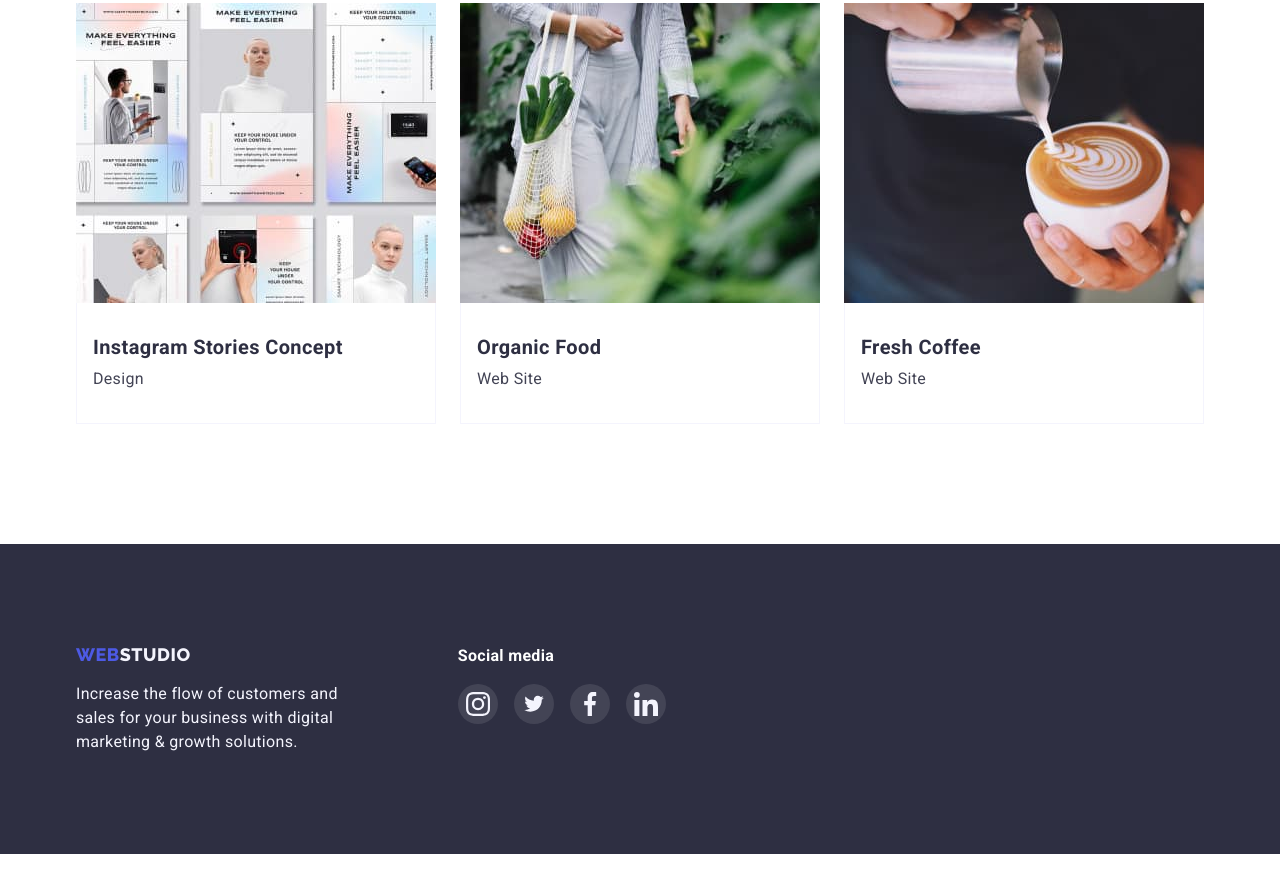
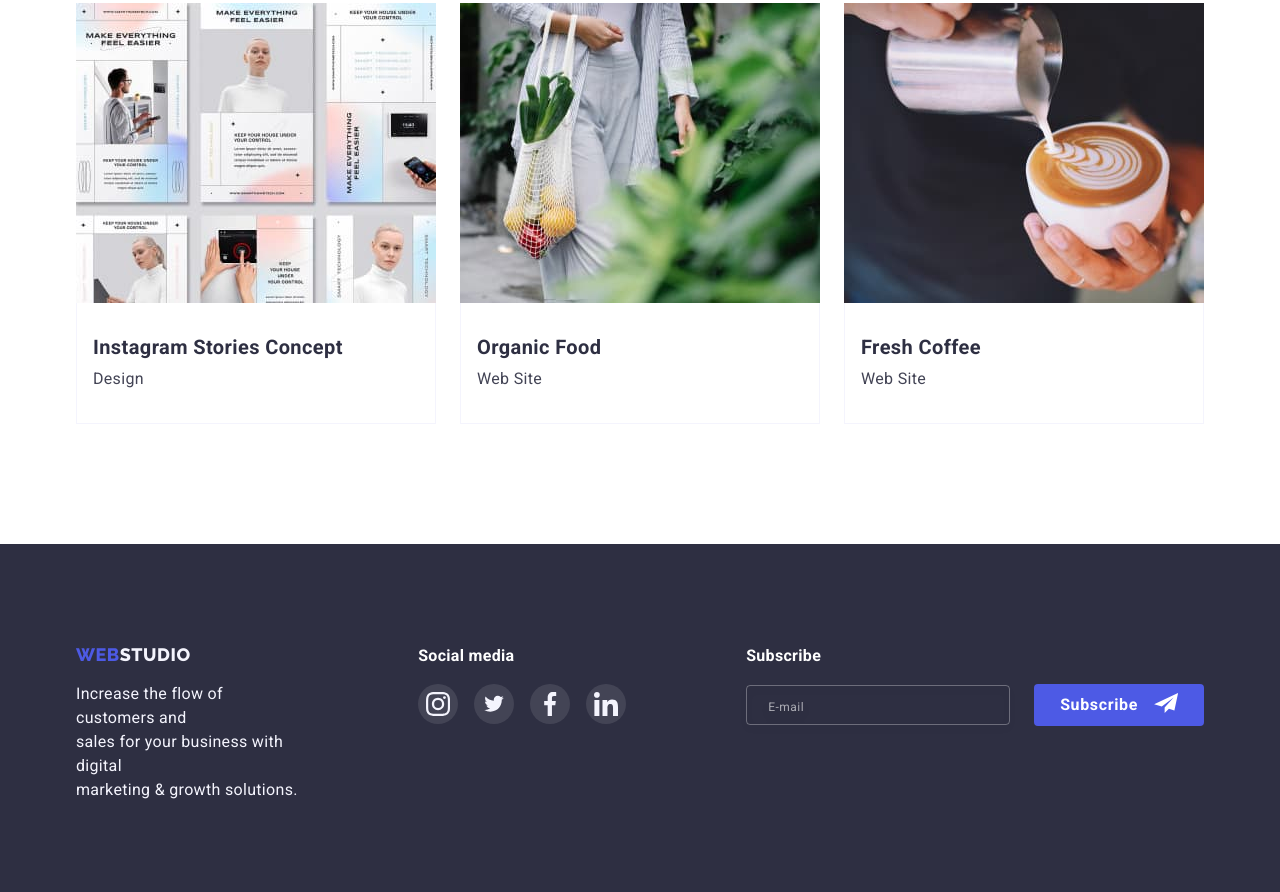
Before and after one commit to Chekos10/goit-markup-hw-06, a plain HTML site: page portfolio.html in a window 1280 px wide. Shown: the part 1217-2109 px from the top of the page. Before the commit the page ends 2071 px from the top, so only its background shows below. Drawn offline with nearby package versions, Linux system fonts and the light colour scheme.

Commit message:
finnal-third

```diff
--- a/portfolio.html
+++ b/portfolio.html
@@ -360,6 +360,18 @@
             </li>
           </ul>
         </div>
+        <div class="subcribe-part">
+          <form>
+            <h2 class="tittle-social">Subscribe</h2>
+            <div class="footer-subcribe">
+            <input class="subcribe-field" type="email" name="email" placeholder="E-mail">
+            <button class="subcribe" type="submit">Subscribe
+              <svg class="icon-telegram" width="24px" height="20px">
+              <use href="./img/bcg-images/send-defs.svg#icon-send"></use>
+            </svg></button>
+          </div>
+          </form>
+        </div>
       </div>
     </footer>
   </body>
```
